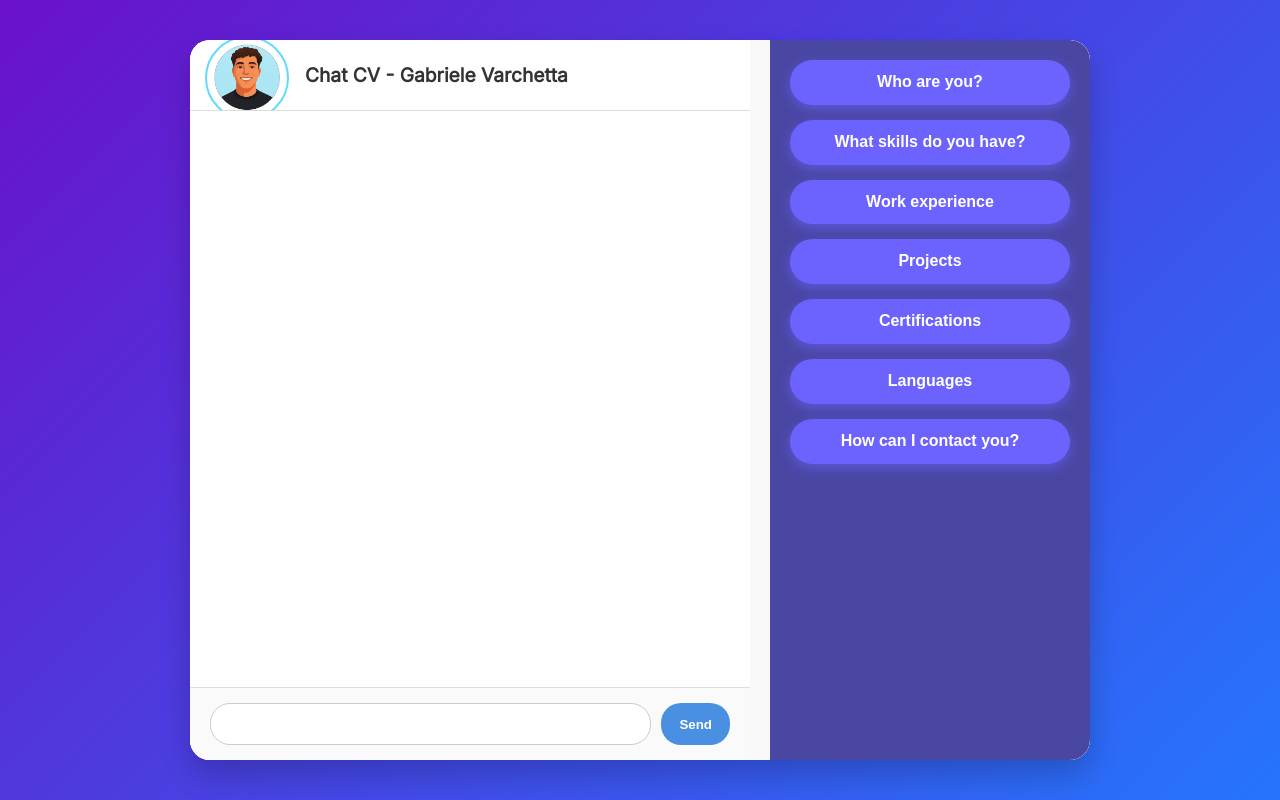
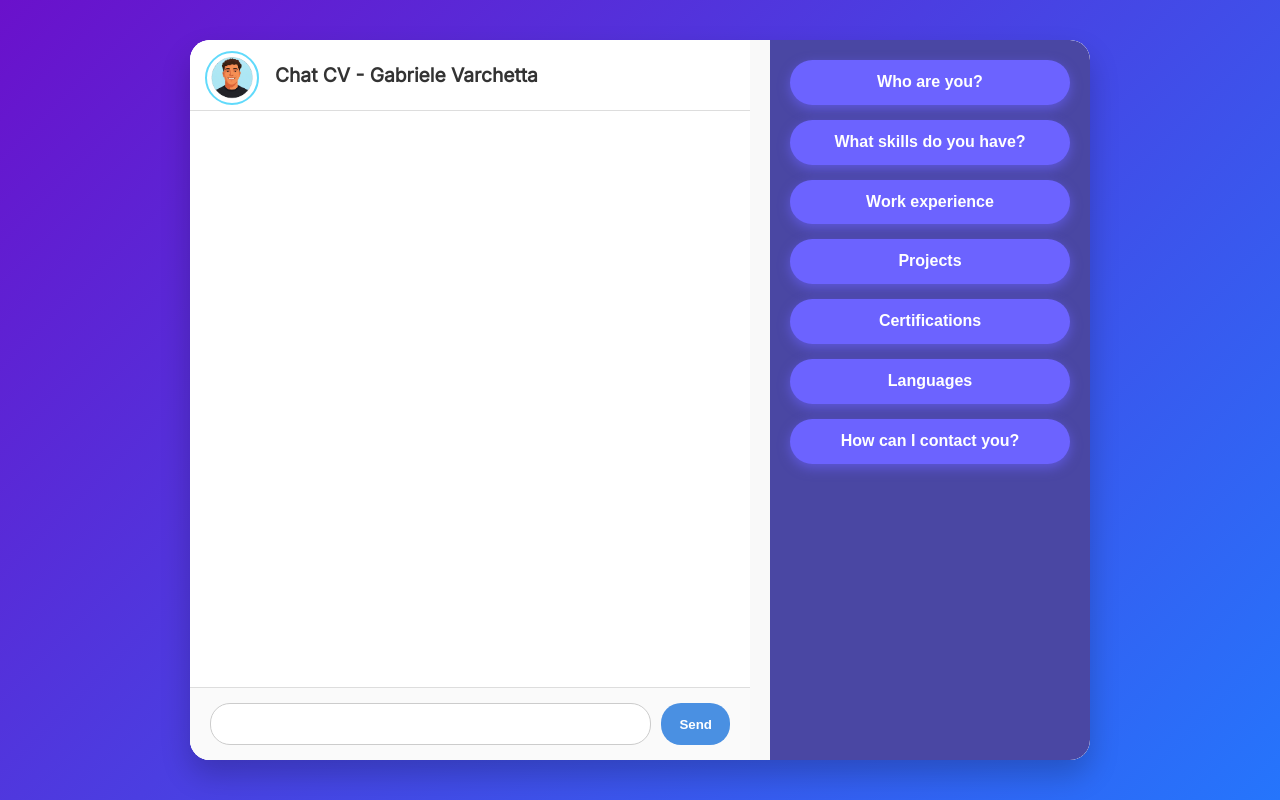
Before and after one commit to gabr9900/Chat-CV, a React (Vite) app: page /chatcv in a window 1280 px wide. Built offline with nearby package versions, Linux system fonts and the light colour scheme.

Commit message:
fixHeaderPhoto

```diff
--- a/src/components/ChatHeader.css
+++ b/src/components/ChatHeader.css
@@ -1,10 +1,32 @@
+.chat-header {
+    display: flex;
+    align-items: center;
+    padding: 10px 15px;
+    border-bottom: 1px solid #ddd;
+    background: white;
+    border-top-left-radius: 20px;
+    border-top-right-radius: 20px;
+    gap: 1px;
+    max-height: 50px;
+    overflow: hidden;
+}
+
 .chat-header-photo {
+    width: 50px;
+    height: 50px;
     border-radius: 50%;
-    width: 40px;
-    /* qui conviene un valore più realistico */
-    height: 40px;
+    object-fit: cover;
+    flex-shrink: 0;
+    margin-top: 40px;
+    margin-left: 0;
     margin-right: 15px;
     margin-bottom: 35px;
     object-fit: cover;
     border: 2px solid #61dafb;
 }
+
+.chat-header-title {
+    font-weight: 700;
+    font-size: 1.2rem;
+    color: #333;
+}
--- a/src/components/ChatMessages.css
+++ b/src/components/ChatMessages.css
@@ -5,36 +5,6 @@
     background: white;
     border-right: 20px solid #f9f9f9;
 }
-
-.chat-header {
-    display: flex;
-    align-items: center;
-    padding: 10px 15px;
-    border-bottom: 1px solid #ddd;
-    background: white;
-    border-top-left-radius: 20px;
-    border-top-right-radius: 20px;
-    gap: 1px;
-    max-height: 50px;
-    overflow: hidden;
-}
-
-.chat-header-photo {
-    width: 80px;
-    height: 80px;
-    border-radius: 50%;
-    object-fit: cover;
-    flex-shrink: 0;
-    margin-top: 40px;
-    margin-left: 0;
-}
-
-.chat-header-title {
-    font-weight: 700;
-    font-size: 1.2rem;
-    color: #333;
-}
-
 
 .chat-messages-container {
     flex-grow: 1;
```
